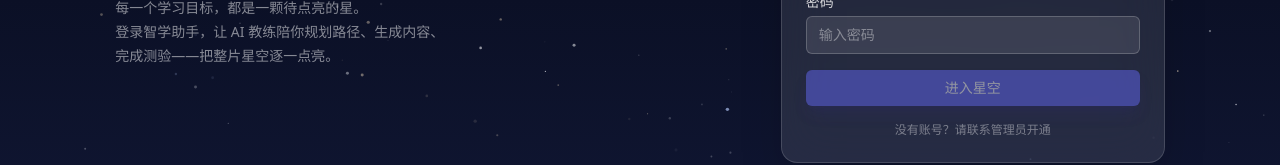
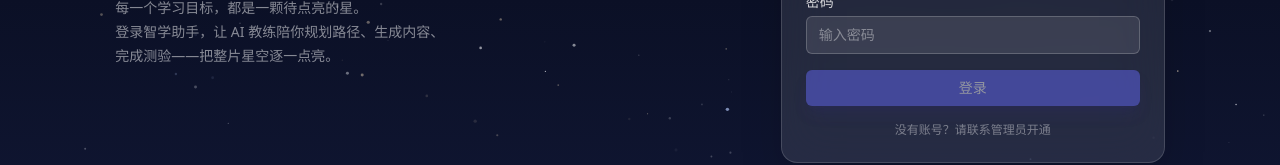
Before and after one commit to pengliuah/ai-learning, a React (Vite) app in the folder frontend/: page /login in a window 1280 px wide. Shown: the part 400-565 px from the top of the page. Built offline with nearby package versions, Linux system fonts and the light colour scheme; no server answers.

Commit message:
style(frontend): login button text back to 登录

```diff
--- a/frontend/src/pages/Login.tsx
+++ b/frontend/src/pages/Login.tsx
@@ -105,7 +105,7 @@ export function Login() {
               disabled={!username.trim() || !password || submitting}
               className="w-full rounded-md bg-indigo-500 px-4 py-2 text-sm font-medium text-white shadow-lg shadow-indigo-900/40 transition hover:bg-indigo-400 disabled:cursor-not-allowed disabled:opacity-50"
             >
-              {submitting ? "登录中..." : "进入星空"}
+              {submitting ? "登录中..." : "登录"}
             </button>
           </div>
 
```
